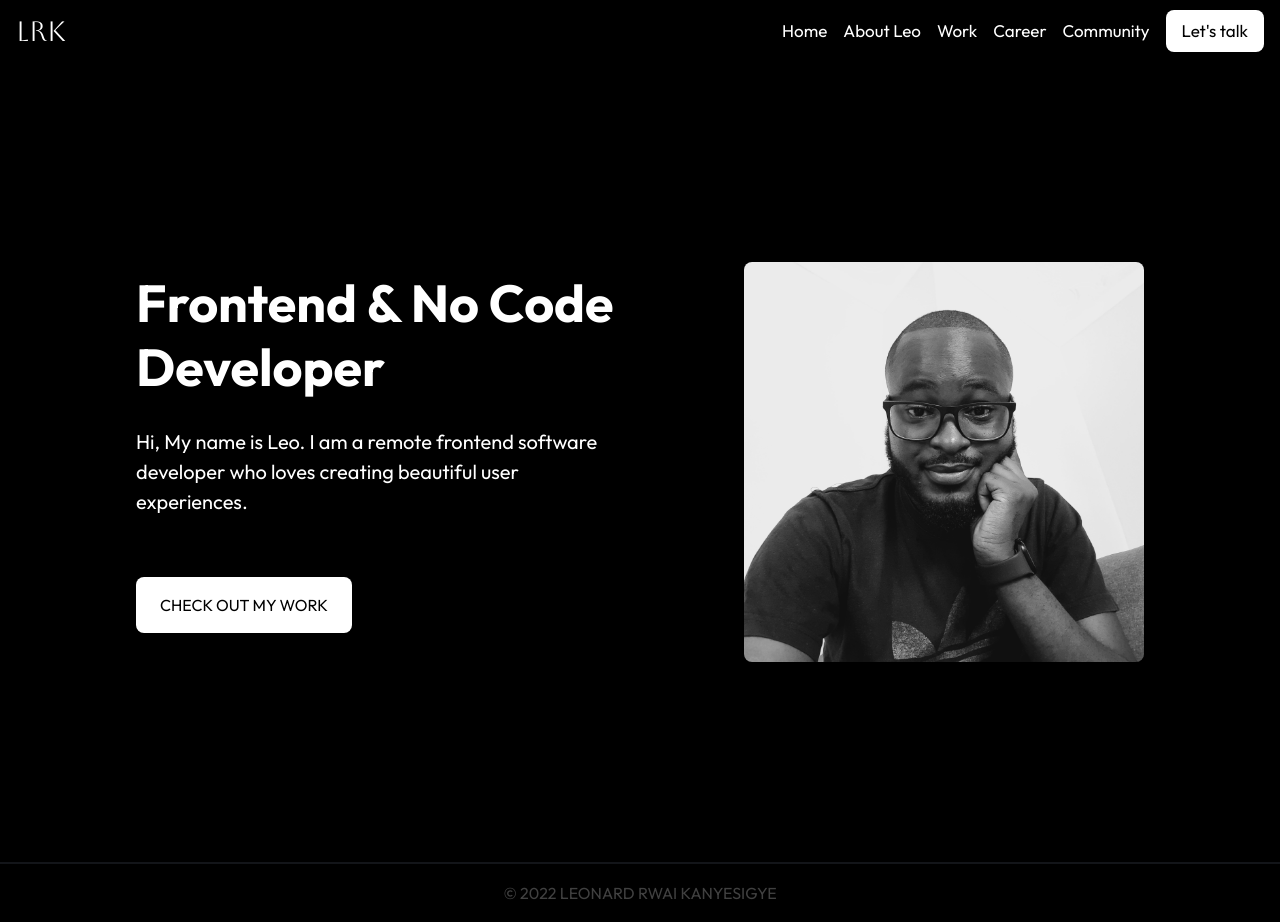
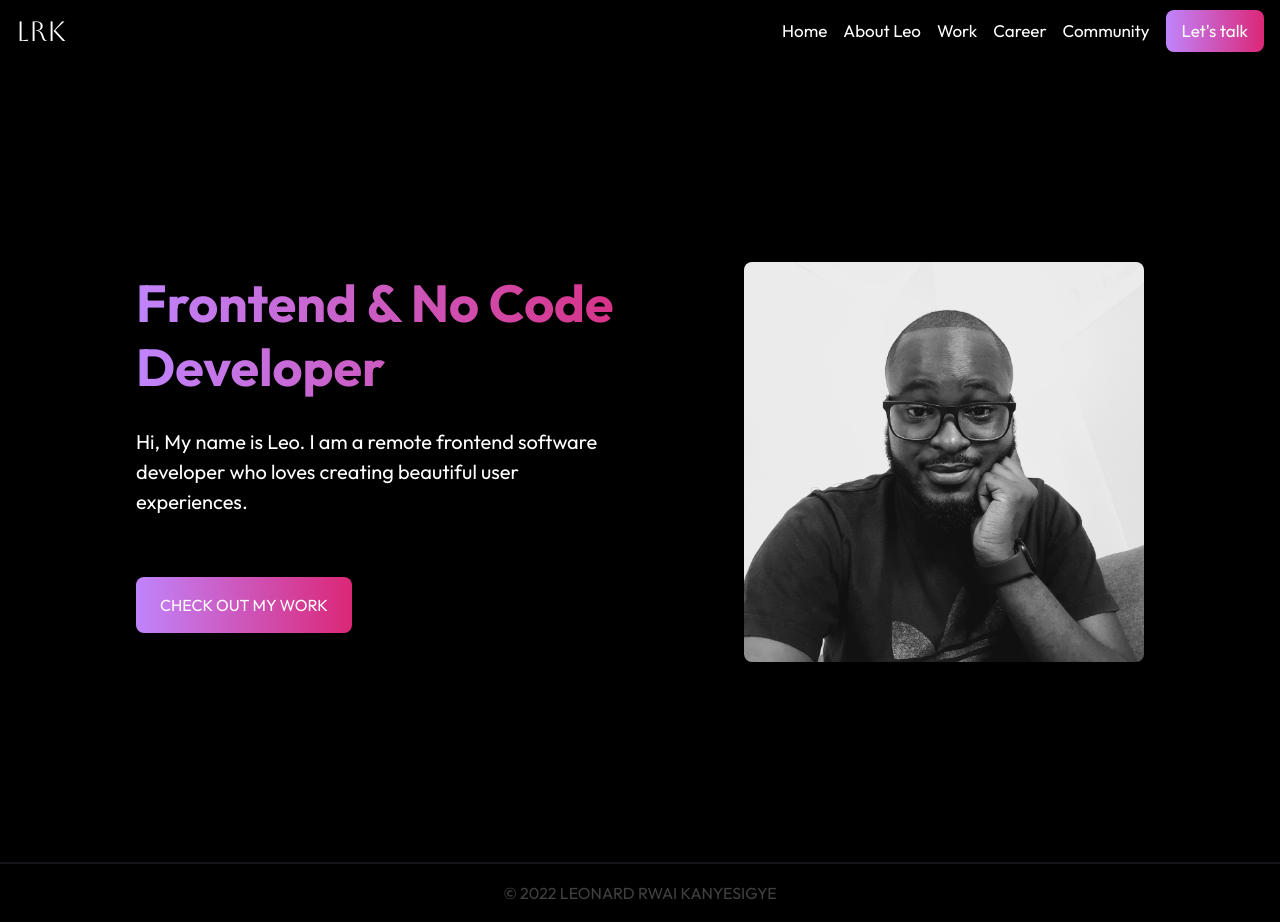
Before and after one commit to rmauritsson/main-portfolio, a Next.js app: page / in a window 1280 px wide. Built offline with nearby package versions, Linux system fonts and the light colour scheme.

Commit message:
Added gradient to text

```diff
--- a/src/components/Navbar.js
+++ b/src/components/Navbar.js
@@ -17,7 +17,7 @@ const Navbar = () => {
           <Link href="/about">Work</Link>
           <Link href="/about">Career</Link>
           <Link href="/about">Community</Link>
-          <button className="bg-white text-black py-2 px-4 rounded-lg">
+          <button className="text-white  bg-gradient-to-r from-purple-400 to-pink-600 py-2 px-4 rounded-lg">
             Let's talk
           </button>
         </div>
--- a/src/pages/index.js
+++ b/src/pages/index.js
@@ -17,7 +17,7 @@ export default function Home() {
         <div className="container mx-auto px-4">
           <div className="w-full px-4 mx-auto flex items-center justify-center flex-col md:flex-row h-screen">
             <div className="w-full md:w-[50%] pt-[40px] flex flex-col items-left text-center md:text-left justify-center">
-              <h1 className="md:w-[90%] text-[68px] md:text-[52px] font-bold leading-[4rem] mb-[28px]">
+              <h1 className="md:w-[90%] text-[68px] md:text-[52px] font-bold leading-[4rem] mb-[28px] text-transparent bg-clip-text bg-gradient-to-r from-purple-400 to-pink-600">
                 Frontend & No Code Developer
               </h1>
               <p className="text-[20px] md:w-[80%]">
@@ -26,7 +26,7 @@ export default function Home() {
               </p>
 
               <div className="w-full md:w-[60%] py-[60px]">
-                <button className="bg-white text-black py-4 px-6 rounded-lg uppercase">
+                <button className="text-white  bg-gradient-to-r from-purple-400 to-pink-600 py-4 px-6 rounded-lg uppercase">
                   Check out my work
                 </button>
               </div>
```
